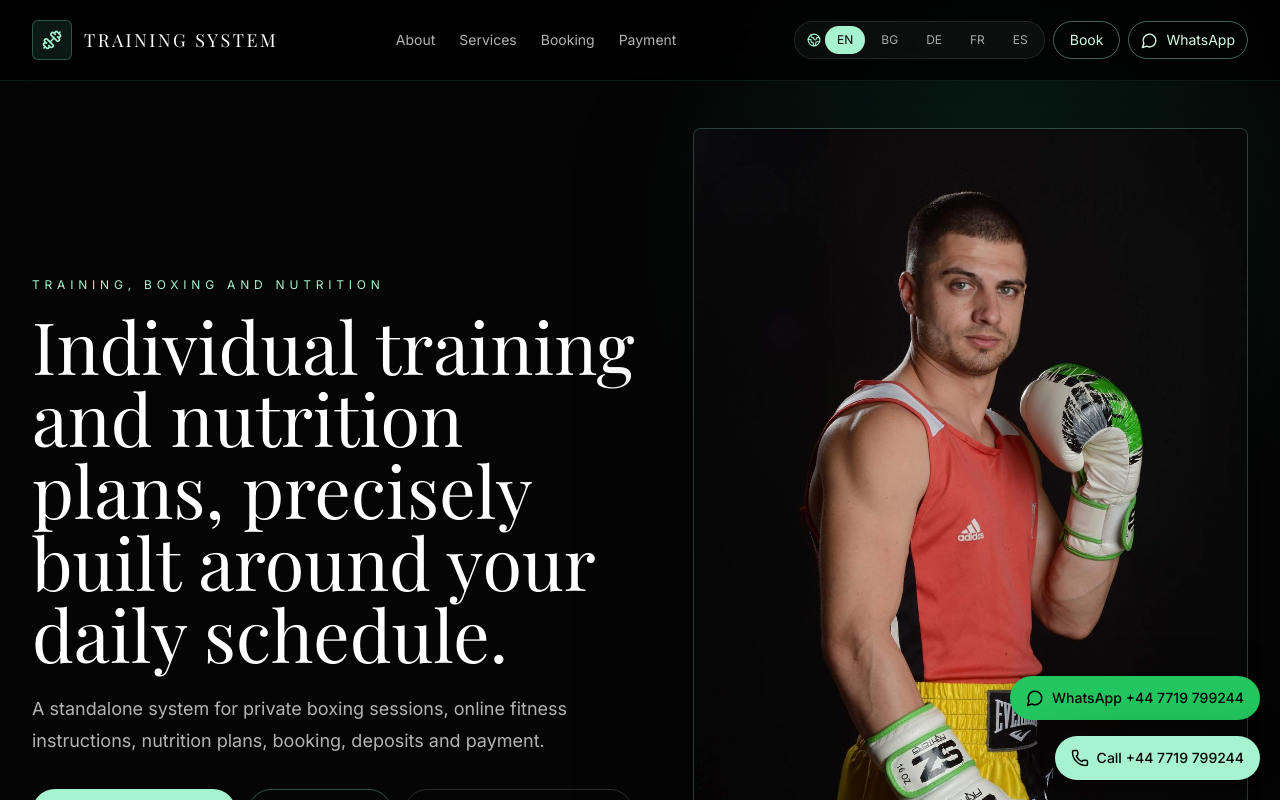
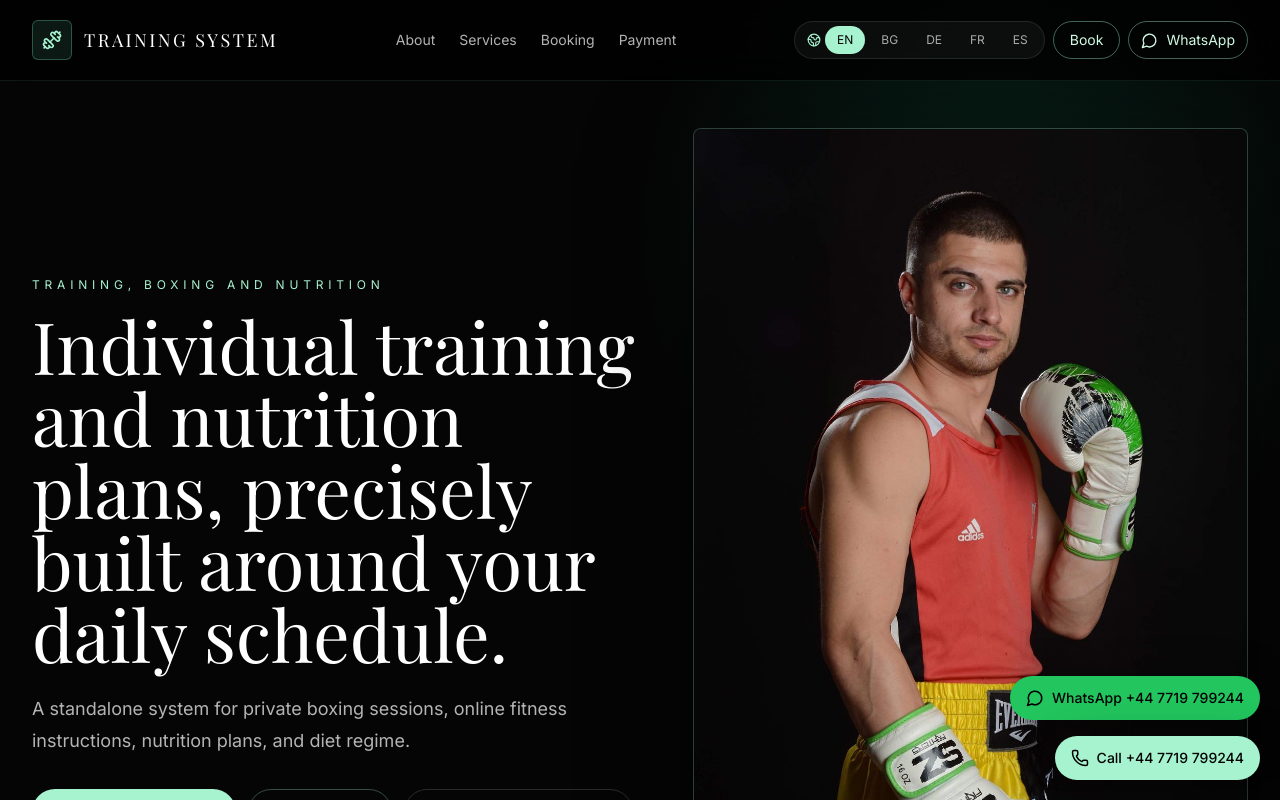
Before and after one commit to OvertopEU/training-system, a Next.js app: page / in a window 1280 px wide. Shown: the top 800 px of the page. Built offline with nearby package versions, Linux system fonts and the light colour scheme; no server answers; a web font is replaced by a local one.

Commit message:
Update trainer hero supporting text

```diff
--- a/src/app/trainer/page.tsx
+++ b/src/app/trainer/page.tsx
@@ -251,7 +251,7 @@ const content = {
     headerCta: "Book",
     heroEyebrow: "training, boxing and nutrition",
     heroTitle: "Individual training and nutrition plans, precisely built around your daily schedule.",
-    heroText: "A standalone system for private boxing sessions, online fitness instructions, nutrition plans, booking, deposits and payment.",
+    heroText: "A standalone system for private boxing sessions, online fitness instructions, nutrition plans, and diet regime.",
     heroPrimary: "Book a consultation",
     heroSecondary: "View services",
     whatsappCta: "Message on WhatsApp",
```
